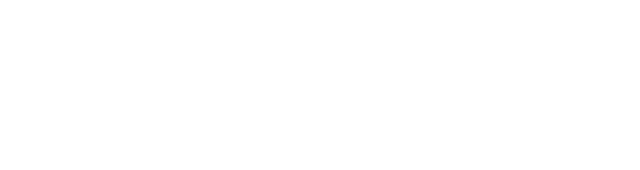
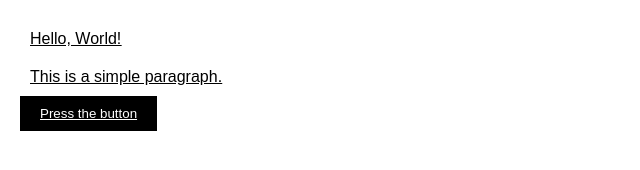
Before and after one commit to Sougasa/Aula-26.03, a plain HTML site: page index.html in a window 1280 px wide. Shown: the whole page, without its empty margins (0-640 px from the left). Drawn offline with Linux system fonts and the light colour scheme.

Commit message:
style: Estilizando o body

```diff
--- a/index.html
+++ b/index.html
@@ -8,8 +8,10 @@
 </head>
 <body>
 
+    <p>Hello, World!</p>
+    <p>This is a simple paragraph.</p>
 
-
+    <button>Press the button</button>
     <script src="/src/js/script.js"></script>
 </body>
 </html>
--- a/src/css/style.css
+++ b/src/css/style.css
@@ -0,0 +1,17 @@
+* {
+    align-items: center;
+    margin:0;
+    padding: 10px;
+    background-color: white;
+    font-family: Arial, Helvetica, sans-serif;
+    text-decoration: overline;
+    text-decoration: underline;
+}
+
+button {
+    background-color: black;
+    color: white;
+    border: none;
+    padding: 10px 20px;
+    cursor: pointer;
+}
```
